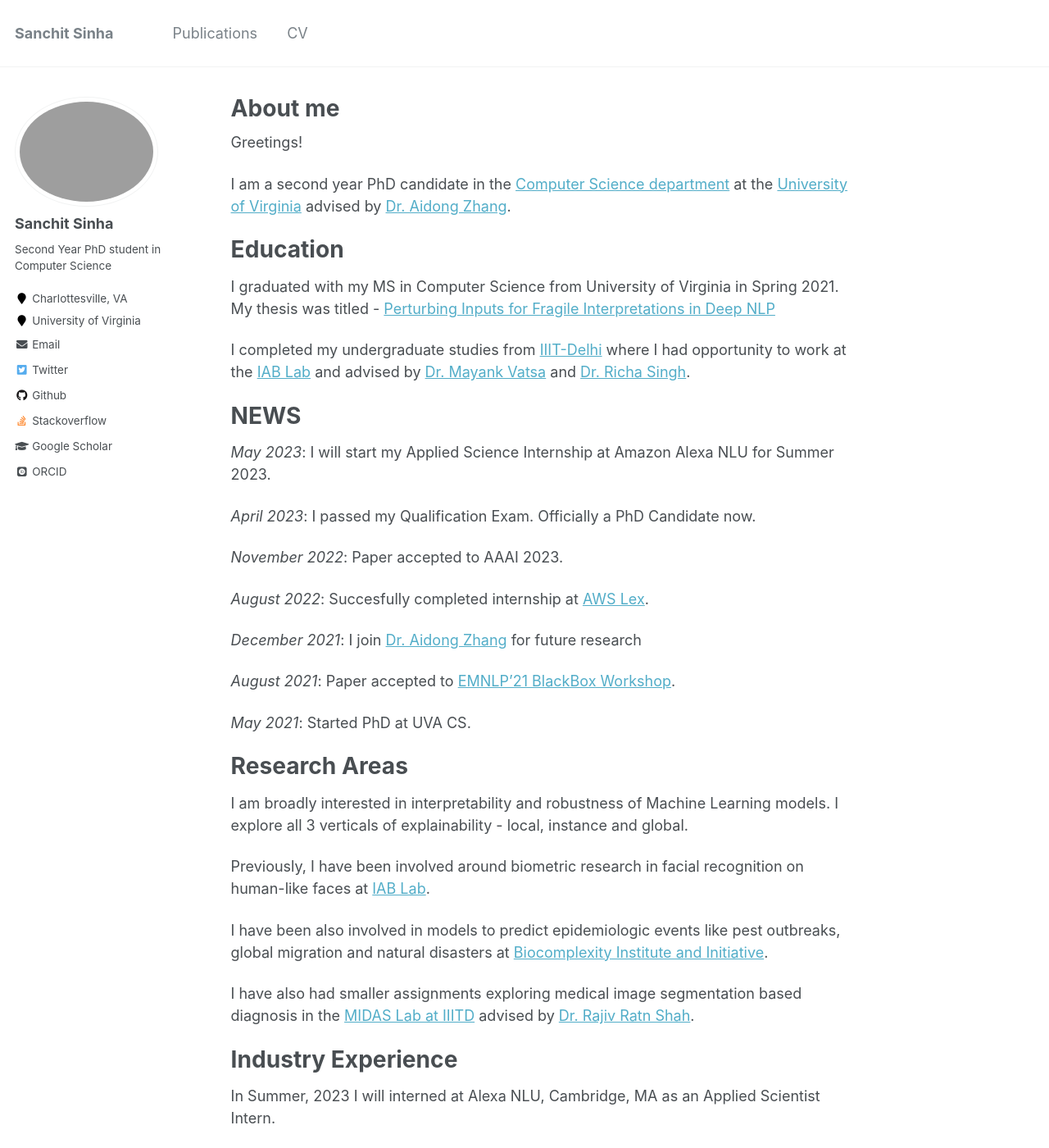
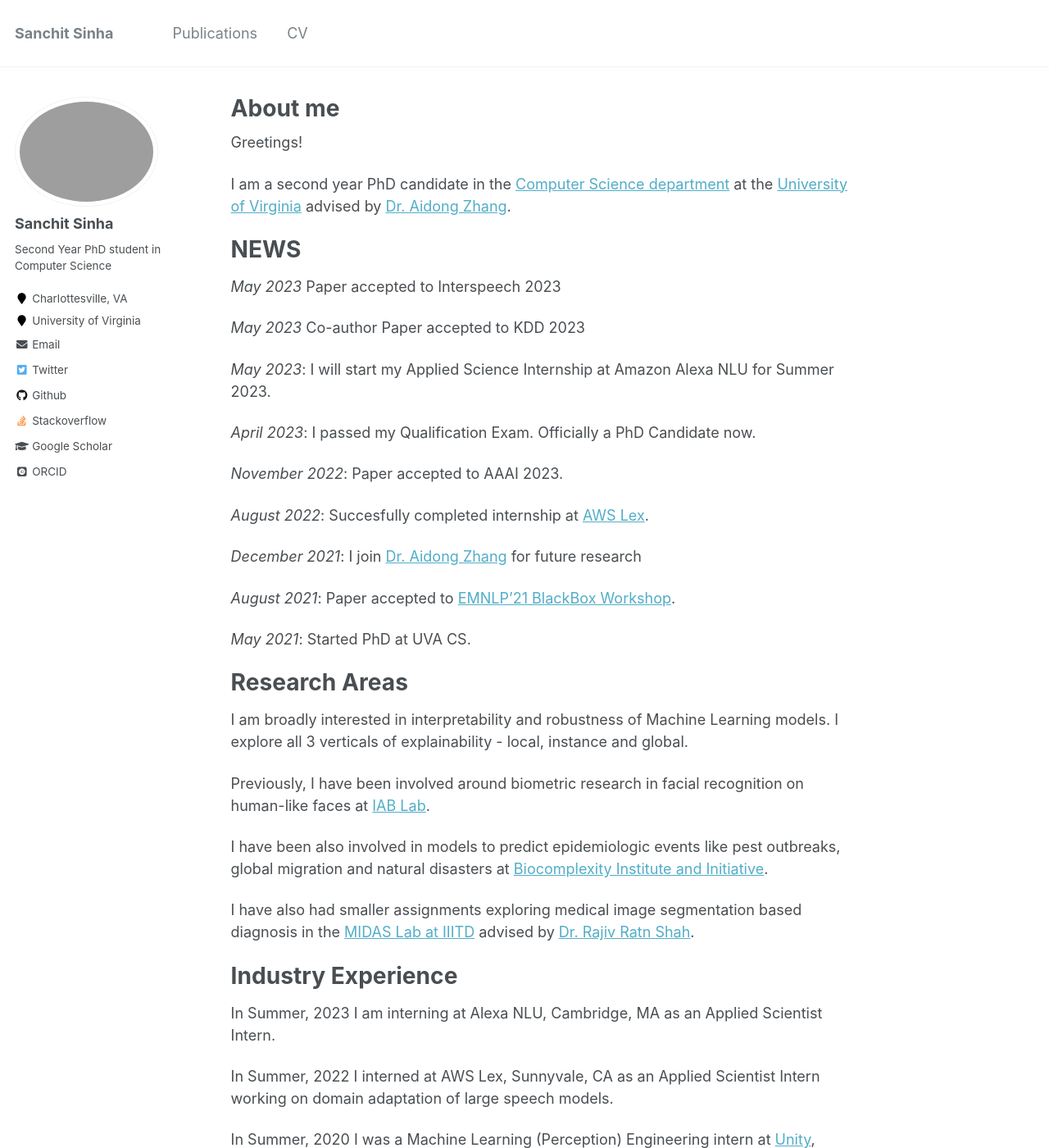
Before and after one commit to sanchit97/sanchit97.github.io, a Jekyll site: the page built from _pages/about.md, in a window 1280 px wide and 1400 px high. Shown: the whole window at 82% size. Built offline with Jekyll 4.4.1, drawn with Linux system fonts in a browser that asks for light colours; some web fonts are replaced; some of the changed text lies outside the part shown.

Commit message:
Updates 6-8-main

```diff
--- a/_pages/about.md
+++ b/_pages/about.md
@@ -11,16 +11,14 @@
 
 I am a second year PhD candidate in the [Computer Science department](https://engineering.virginia.edu/departments/computer-science) at the [University of Virginia](https://engineering.virginia.edu/) advised by [Dr. Aidong Zhang](https://www.cs.virginia.edu/~az9eg/website/lab.html).
 
-Education
-=====
-
-I graduated with my MS in Computer Science from University of Virginia in Spring 2021. My thesis was titled - [
-Perturbing Inputs for Fragile Interpretations in Deep NLP](https://libraetd.lib.virginia.edu/public_view/ft848r240)
-
-I completed my undergraduate studies from [IIIT-Delhi](https://www.iiitd.ac.in/) where I had opportunity to work at the [IAB Lab](http://iab-rubric.org/) and advised by [Dr. Mayank Vatsa](http://home.iitj.ac.in/~mvatsa/) and [Dr. Richa Singh](http://home.iitj.ac.in/~richa/).
 
 NEWS
 ======
+
+
+*May 2023* Paper accepted to Interspeech 2023
+
+*May 2023* Co-author Paper accepted to KDD 2023
 
 *May 2023*: I will start my Applied Science Internship at Amazon Alexa NLU for Summer 2023.
 
@@ -49,10 +47,18 @@
 
 Industry Experience
 ======
-In Summer, 2023 I will interned at Alexa NLU, Cambridge, MA as an Applied Scientist Intern.
+In Summer, 2023 I am interning at Alexa NLU, Cambridge, MA as an Applied Scientist Intern.
 
 In Summer, 2022 I interned at AWS Lex, Sunnyvale, CA as an Applied Scientist Intern working on domain adaptation of large speech models.
 
 In Summer, 2020 I was a Machine Learning (Perception) Engineering intern at [Unity](https://unity.com/), Seattle, WA in the AI@Unity division where I worked with image tracking and segmentation models for synthetic data.
 
 Earlier in Summer, 2018 I was a Software Development Intern at [Western Digital](https://www.westerndigital.com/), Bangalore working in the Client Storage (SSDs) Validation Division.
+
+Education
+=====
+
+I graduated with my MS in Computer Science from University of Virginia in Spring 2021. My thesis was titled - [
+Perturbing Inputs for Fragile Interpretations in Deep NLP](https://libraetd.lib.virginia.edu/public_view/ft848r240)
+
+I completed my undergraduate studies from [IIIT-Delhi](https://www.iiitd.ac.in/) where I had opportunity to work at the [IAB Lab](http://iab-rubric.org/) and advised by [Dr. Mayank Vatsa](http://home.iitj.ac.in/~mvatsa/) and [Dr. Richa Singh](http://home.iitj.ac.in/~richa/).
```
